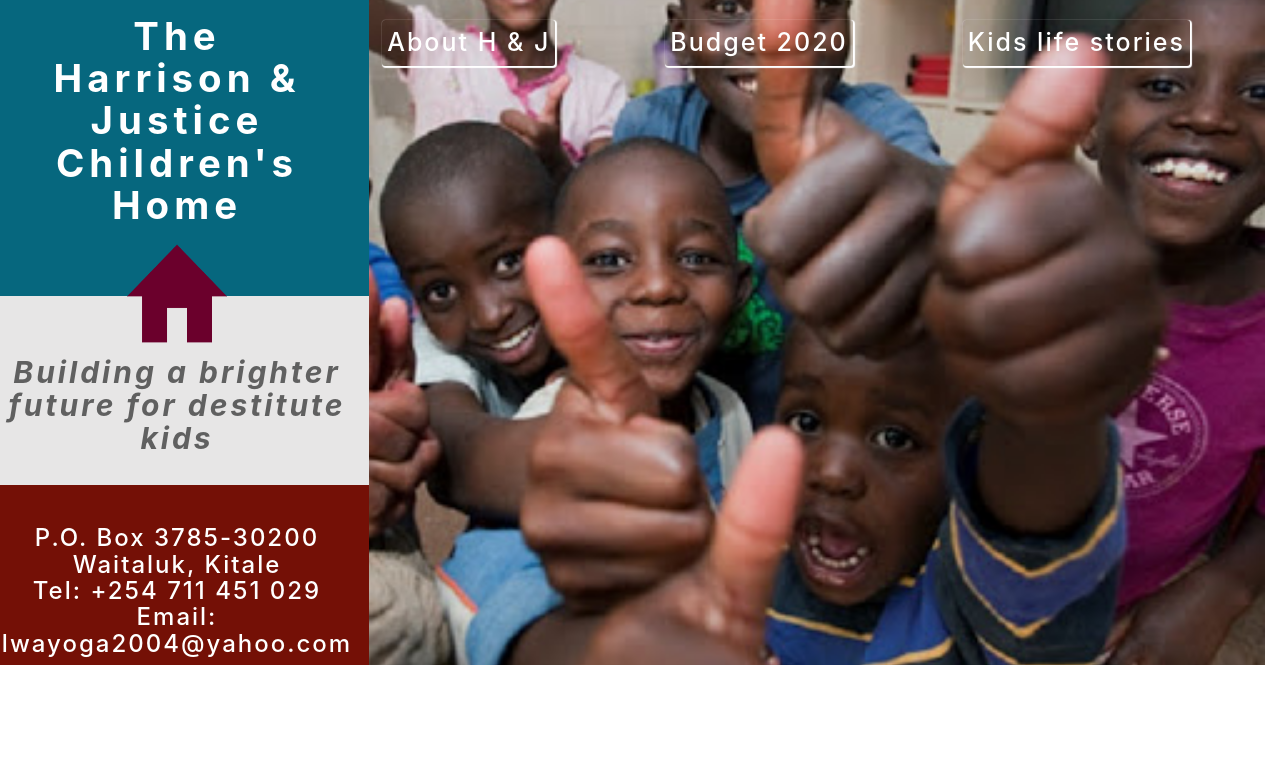
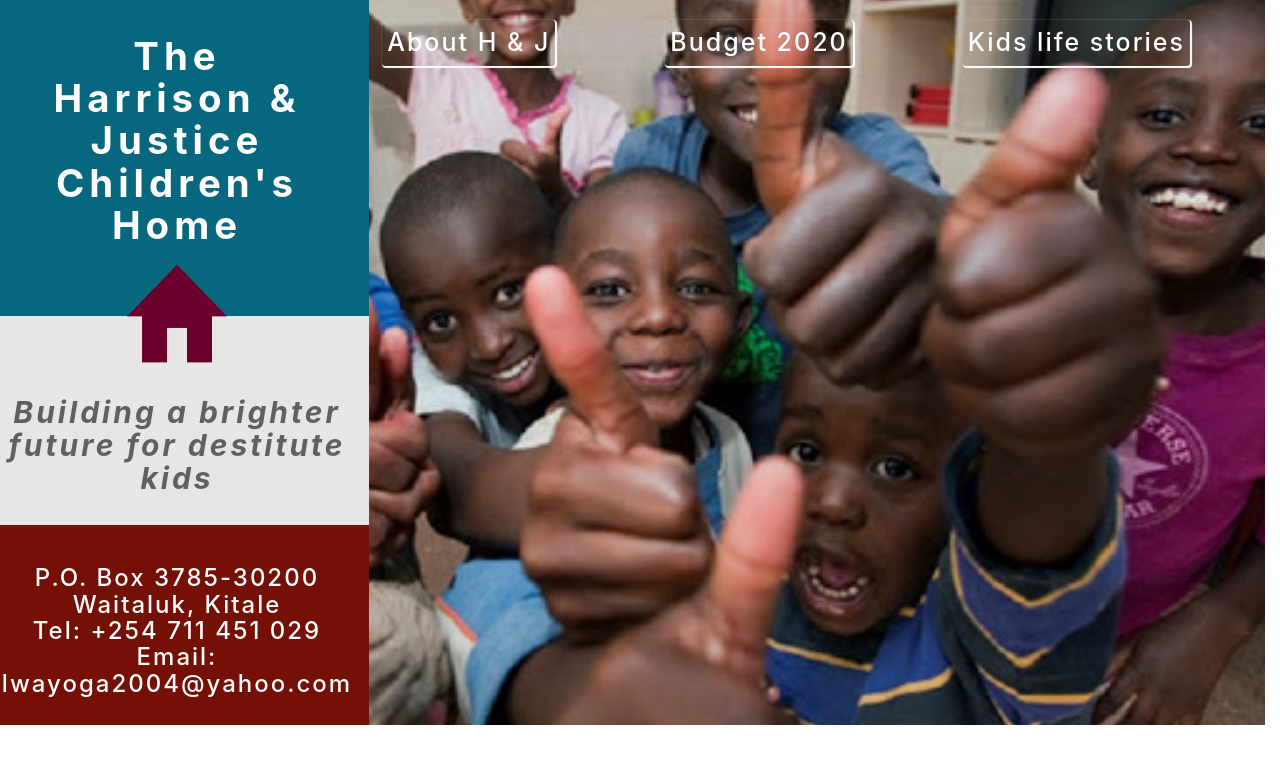
Before and after one commit to Kay-raph/Harrison-Justice, a plain HTML site: page src/index.html in a window 1280 px wide. Drawn offline with nearby package versions, Linux system fonts and the light colour scheme; files whose address does not match are found by name; a web font is replaced by a local one.

Commit message:
added project files

```diff
--- a/src/css/styles.css
+++ b/src/css/styles.css
@@ -20,9 +20,10 @@ body{
     margin-right: 90px;
     border-radius: 3px;
     padding: 5px;
+    transition: all 0.5s;
 }
 .nav a:hover{
-    color: #741006;
+    color: #06677e;
     transition: all 0.5s;
 }
 .home .column {
@@ -58,7 +59,7 @@ h2{
     font-style: italic;
 }
 .heading3{
-    height: 180px;
+    height: 200px;
     background-color: #741006;
 }
 h3{
```
Also changed, not shown: src/index.html (+2 -2 lines).
